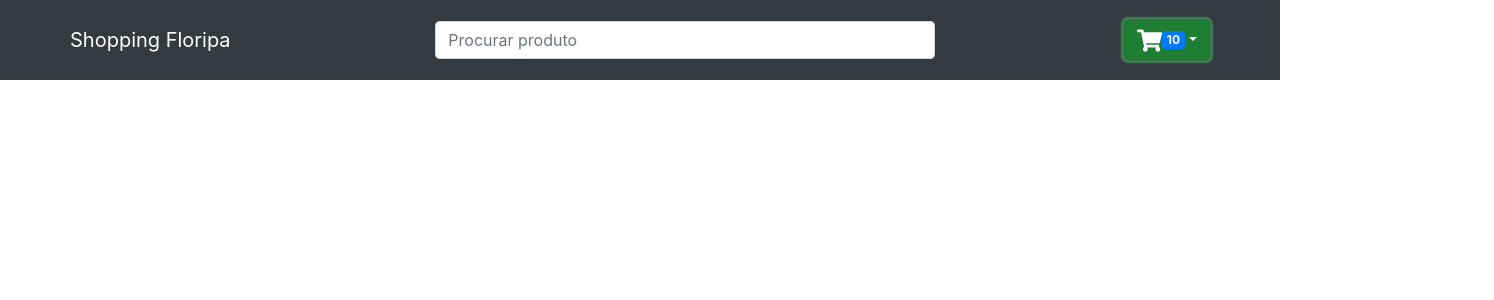
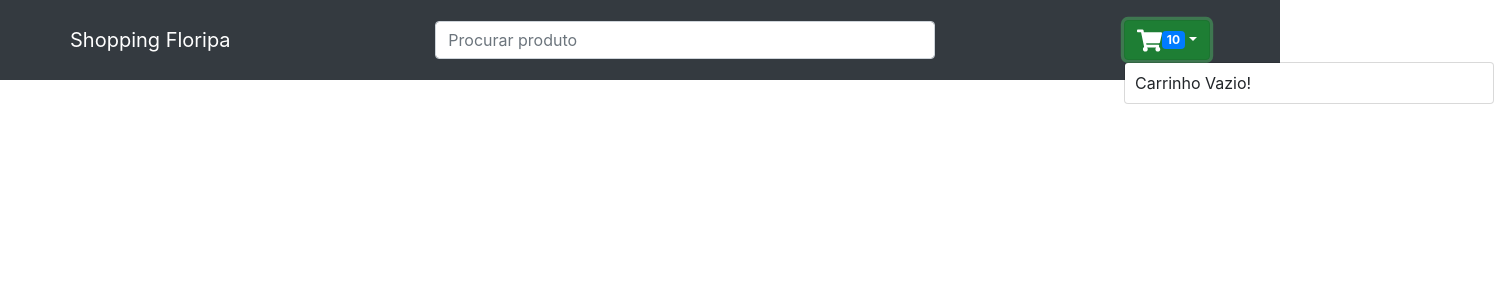
Before and after one commit to GIJOSC/e-commerce-with-useReducer, a React (Create React App) app: page / in a window 1280 px wide. Both pictures are taken after a click on the button "10". Shown: the top 300 px of the page, 1494 px wide, since content can reach past the window. Built offline with nearby package versions, Linux system fonts and the light colour scheme.

Commit message:
feat/ add dropdown menu

```diff
--- a/src/components/Header.js
+++ b/src/components/Header.js
@@ -29,6 +29,10 @@ const Header = () => {
               <FaShoppingCart color="white" fontSize="25px" />
               <Badge>{10}</Badge>
             </Dropdown.Toggle>
+
+            <Dropdown.Menu style={{ minWidth: 370 }}>
+              <span style={{ padding: 10 }}> Carrinho Vazio!</span>
+            </Dropdown.Menu>
           </Dropdown>
         </Nav>
       </Container>
```
